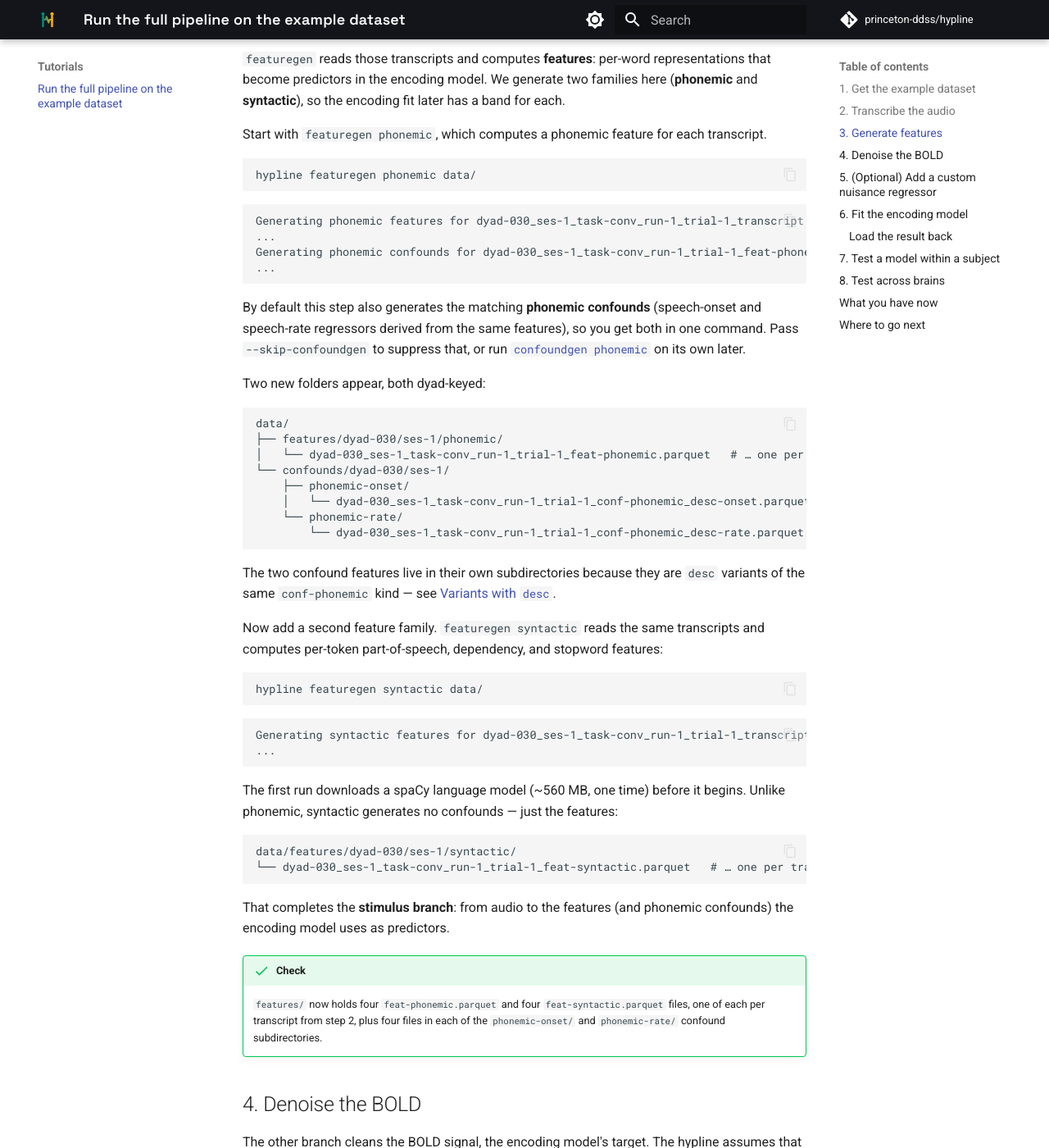
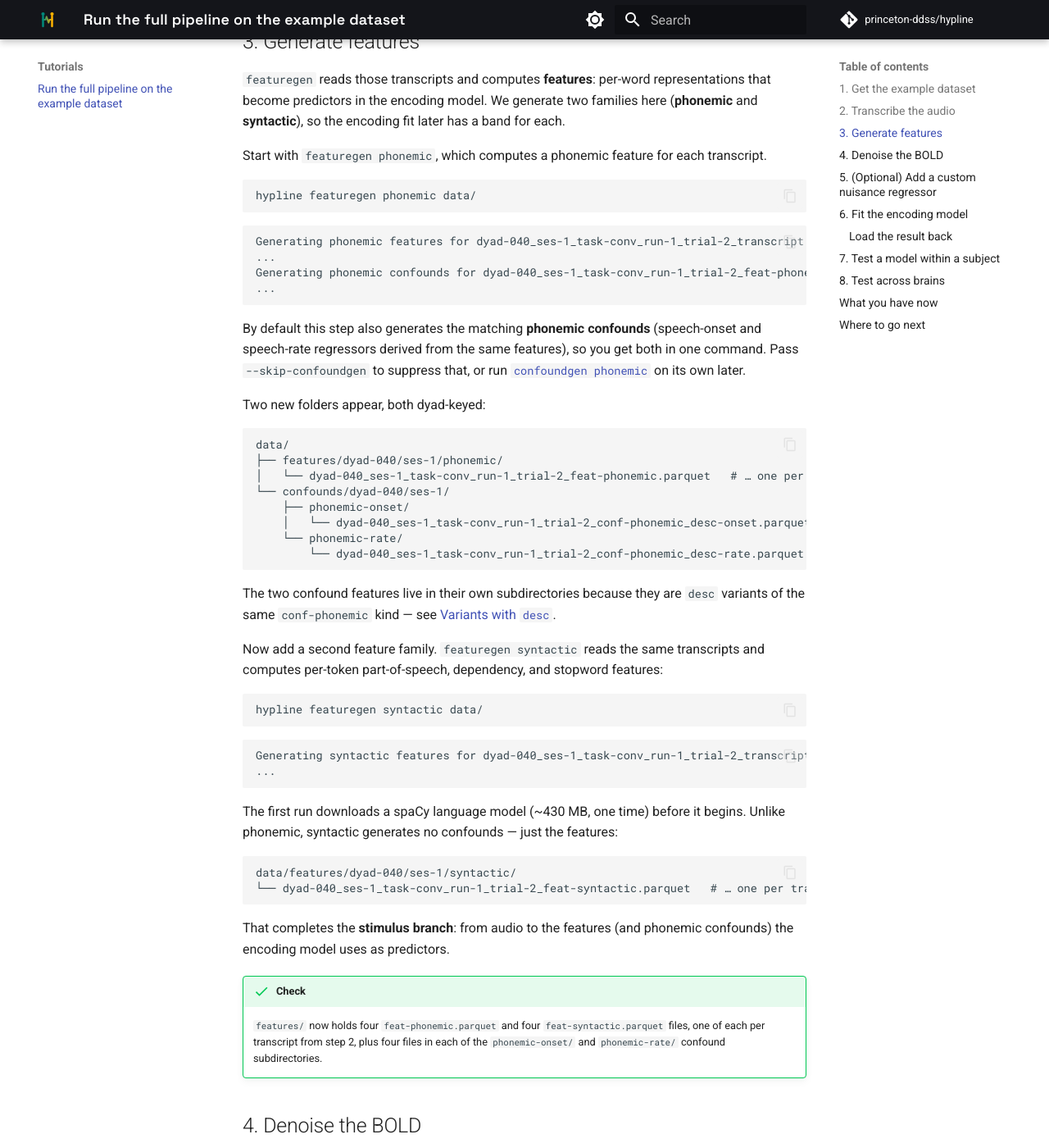
Before and after one commit to princeton-ddss/hypline, an MkDocs documentation site: the page built from docs/mkdocs/tutorials/walkthrough.md, in a window 1280 px wide and 1400 px high, scrolled down 2522 px. Shown: the whole window at 82% size. Built offline with MkDocs 1.6.1 and Material for MkDocs 9.7.7, drawn with Linux system fonts in a browser that asks for light colours; comment, search, counter and statistics services are not loaded; the version menu is left out; some of the changed text lies outside the part shown.

Commit message:
Update walkthrough to match the new tutorial dataset
The example dataset now ships dyad-040 (sub-041/042) instead of
dyad-030, so every ID, path, and sample output changed with it.

- Use the new reading trials (run 1: 2, 3; run 2: 5, 8)
- Refresh download sizes (dataset ~2.9 GB, spaCy model ~430 MB)
- Explain that `turn_sub` comes from `turn_speaker` events
- Mention the `dataset_description.json` that `denoise` writes and
  the nuisance `README.txt`
- Replace placeholder fold sizes in the encoding train log

````diff
--- a/docs/mkdocs/tutorials/walkthrough.md
+++ b/docs/mkdocs/tutorials/walkthrough.md
@@ -13,11 +13,11 @@
 than re-explaining it.
 
 Expect about 30 minutes start to finish. A few steps dominate: the
-one-time ~2.8 GB dataset download, transcription ([step 2](#2-transcribe-the-audio)),
+one-time ~2.9 GB dataset download, transcription ([step 2](#2-transcribe-the-audio)),
 a few minutes on CPU with the `small` model, and the encoding fit
 ([step 6](#6-fit-the-encoding-model)), a whole-brain ridge model that runs ~4–5
 minutes per subject on CPU. Generating syntactic features
-([step 3](#3-generate-features)) also triggers a one-time ~560 MB
+([step 3](#3-generate-features)) also triggers a one-time ~430 MB
 spaCy model download. Every other step runs in seconds. Transcription and
 the fit both run on CPU so the tutorial works anywhere; if you have a GPU,
 `--device cuda` makes them far faster.
@@ -69,10 +69,10 @@
 ```
 
 ```text
-Transcribing dyad-030_ses-1_task-conv_run-1_trial-1_audio.wav
-Transcribing dyad-030_ses-1_task-conv_run-1_trial-3_audio.wav
-Transcribing dyad-030_ses-1_task-conv_run-2_trial-1_audio.wav
-Transcribing dyad-030_ses-1_task-conv_run-2_trial-3_audio.wav
+Transcribing dyad-040_ses-1_task-conv_run-1_trial-2_audio.wav
+Transcribing dyad-040_ses-1_task-conv_run-1_trial-3_audio.wav
+Transcribing dyad-040_ses-1_task-conv_run-2_trial-5_audio.wav
+Transcribing dyad-040_ses-1_task-conv_run-2_trial-8_audio.wav
 ```
 
 (Log lines are abridged here; a first run also prints a one-time model download
@@ -89,35 +89,37 @@
 
 Each run contains two types of trials (a generate and reading condition). Here we analyze only the
 reading condition subset from [step 1](#1-get-the-example-dataset): each run's
-audio covers only its R trials (`trial-1`, `trial-3`), so transcripts exist for
+audio covers only its R trials (`trial-2` and `trial-3` in run 1, `trial-5` and
+`trial-8` in run 2), so transcripts exist for
 those trials and not the others. That is, only four files are transcribed, not one per run. The run's `events.tsv` still describes every
 trial; hypline transcribes whatever audio is present.
 
 The transcripts land beside the audio, under a new `transcript/` subdirectory:
 
 ```text
-data/stimuli/dyad-030/ses-1/transcript/
-├── dyad-030_ses-1_task-conv_run-1_trial-1_transcript.csv
-├── dyad-030_ses-1_task-conv_run-1_trial-3_transcript.csv
-├── dyad-030_ses-1_task-conv_run-2_trial-1_transcript.csv
-└── dyad-030_ses-1_task-conv_run-2_trial-3_transcript.csv
+data/stimuli/dyad-040/ses-1/transcript/
+├── dyad-040_ses-1_task-conv_run-1_trial-2_transcript.csv
+├── dyad-040_ses-1_task-conv_run-1_trial-3_transcript.csv
+├── dyad-040_ses-1_task-conv_run-2_trial-5_transcript.csv
+└── dyad-040_ses-1_task-conv_run-2_trial-8_transcript.csv
 ```
 
-Each CSV is one row per word, with its timing and the partner who spoke it:
+Each CSV is one row per word, with its timing and the partner whose turn it was
+(`turn_sub`, from the `turn_speaker` rows in `events.tsv`):
 
 ```csv
 word,start_time,end_time,confidence_score,turn_sub
-Thank,5.714,6.095,0.368,031
-you.,6.195,6.416,0.326,031
+"Okay,",4.038,4.378,0.78,042
+given,4.698,4.938,0.48,042
 ```
 
-These transcripts are **dyad-keyed** (`dyad-030`), because the conversation
+These transcripts are **dyad-keyed** (`dyad-040`), because the conversation
 belongs to the pair rather than to either partner. See
 [Subject vs. Dyad](../step-by-step/layout.md#subject-vs-dyad) for why.
 
 !!! success "Check"
 
-    `ls data/stimuli/dyad-030/ses-1/transcript/` lists four `_transcript.csv`
+    `ls data/stimuli/dyad-040/ses-1/transcript/` lists four `_transcript.csv`
     files, and each opens with the `word,start_time,end_time,…` header above. If
     no transcripts appear, the audio was not found: confirm you passed `--audio-ext
     .wav` and that `data/` is the unpacked dataset root.
@@ -137,9 +139,9 @@
 ```
 
 ```text
-Generating phonemic features for dyad-030_ses-1_task-conv_run-1_trial-1_transcript.csv
+Generating phonemic features for dyad-040_ses-1_task-conv_run-1_trial-2_transcript.csv
 ...
-Generating phonemic confounds for dyad-030_ses-1_task-conv_run-1_trial-1_feat-phonemic.parquet
+Generating phonemic confounds for dyad-040_ses-1_task-conv_run-1_trial-2_feat-phonemic.parquet
 ...
 ```
 
@@ -152,13 +154,13 @@
 
 ```text
 data/
-├── features/dyad-030/ses-1/phonemic/
-│   └── dyad-030_ses-1_task-conv_run-1_trial-1_feat-phonemic.parquet   # … one per transcript (4)
-└── confounds/dyad-030/ses-1/
+├── features/dyad-040/ses-1/phonemic/
+│   └── dyad-040_ses-1_task-conv_run-1_trial-2_feat-phonemic.parquet   # … one per transcript (4)
+└── confounds/dyad-040/ses-1/
     ├── phonemic-onset/
-    │   └── dyad-030_ses-1_task-conv_run-1_trial-1_conf-phonemic_desc-onset.parquet   # … (4)
+    │   └── dyad-040_ses-1_task-conv_run-1_trial-2_conf-phonemic_desc-onset.parquet   # … (4)
     └── phonemic-rate/
-        └── dyad-030_ses-1_task-conv_run-1_trial-1_conf-phonemic_desc-rate.parquet    # … (4)
+        └── dyad-040_ses-1_task-conv_run-1_trial-2_conf-phonemic_desc-rate.parquet    # … (4)
 ```
 
 The two confound features live in their own subdirectories because they are
@@ -173,16 +175,16 @@
 ```
 
 ```text
-Generating syntactic features for dyad-030_ses-1_task-conv_run-1_trial-1_transcript.csv
+Generating syntactic features for dyad-040_ses-1_task-conv_run-1_trial-2_transcript.csv
 ...
 ```
 
-The first run downloads a spaCy language model (~560 MB, one time) before it
+The first run downloads a spaCy language model (~430 MB, one time) before it
 begins. Unlike phonemic, syntactic generates no confounds — just the features:
 
 ```text
-data/features/dyad-030/ses-1/syntactic/
-└── dyad-030_ses-1_task-conv_run-1_trial-1_feat-syntactic.parquet   # … one per transcript (4)
+data/features/dyad-040/ses-1/syntactic/
+└── dyad-040_ses-1_task-conv_run-1_trial-2_feat-syntactic.parquet   # … one per transcript (4)
 ```
 
 That completes the **stimulus branch**: from audio to the features (and
@@ -311,12 +315,12 @@
 ```
 
 ```text
-Fitting starting: sub-031 fold 1/2 — training on 1 cells / … rows
-Fitting starting: sub-031 fold 2/2 — training on 1 cells / … rows
-Fitting complete: sub-031 (2 folds)
-Fitting starting: sub-032 fold 1/2 — training on 1 cells / … rows
-Fitting starting: sub-032 fold 2/2 — training on 1 cells / … rows
-Fitting complete: sub-032 (2 folds)
+Fitting starting: sub-041 fold 1/2 — training on 2 cells / 240 rows
+Fitting starting: sub-041 fold 2/2 — training on 2 cells / 240 rows
+Fitting complete: sub-041 (2 folds)
+Fitting starting: sub-042 fold 1/2 — training on 2 cells / 240 rows
+Fitting starting: sub-042 fold 2/2 — training on 2 cells / 240 rows
+Fitting complete: sub-042 (2 folds)
 ```
 
 `--features phonemic,syntactic` uses both feature families from step 3 as the
@@ -504,10 +508,10 @@
 
 | Side       | Where                                  | From          |
 | ---------- | -------------------------------------- | ------------- |
-| Predictors | `features/dyad-030/…/{phonemic,syntactic}/` | steps 2–3 |
+| Predictors | `features/dyad-040/…/{phonemic,syntactic}/` | steps 2–3 |
 | Target     | `derivatives/hypline/sub-*/…/func/`    | step 4        |
 | Model      | `results/sub-*/encodingModel-v1/`      | step 6        |
-| Eval       | `results/sub-031/encodingEval-*/`      | steps 7–8     |
+| Eval       | `results/sub-041/encodingEval-*/`      | steps 7–8     |
 
 Each command read only what the previous steps wrote — no file paths, just the
 dataset root. To regenerate a step after changing an option, re-run it with
````
Also changed, not shown: other parts of docs/mkdocs/tutorials/walkthrough.md (+38 -36 lines).
